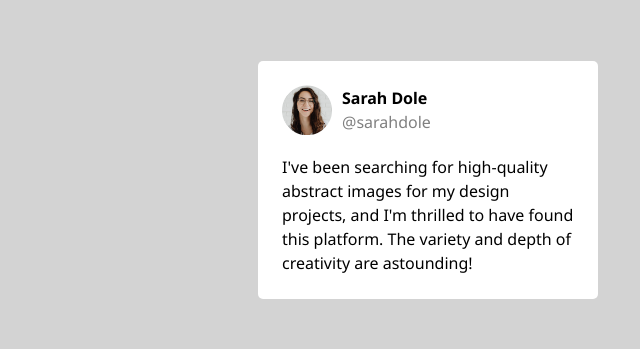
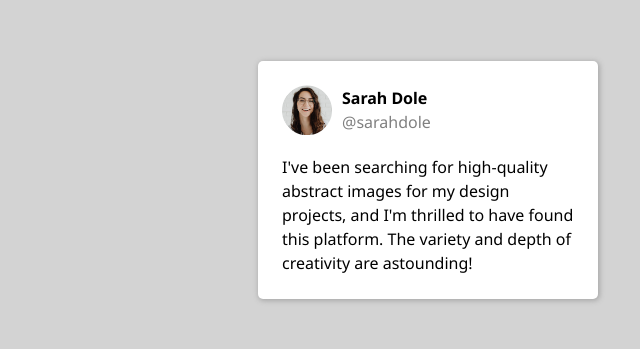
Before and after one commit to KeyNun95/testimonial-card, a plain HTML site: page index.html in a window 1280 px wide. Shown: the part 139-488 px from the top of the page, 212-852 px from the left. Drawn offline with nearby package versions, Linux system fonts and the light colour scheme.

Commit message:
completed

```diff
--- a/css/style.css
+++ b/css/style.css
@@ -29,6 +29,7 @@ body {
   grid-template-columns: 50px auto;
   grid-template-rows: auto auto;
   gap: 10px;
+  box-shadow: 1px 1px 5px 1px #aaaaaa;
 }
 
 .profile-img {
```
